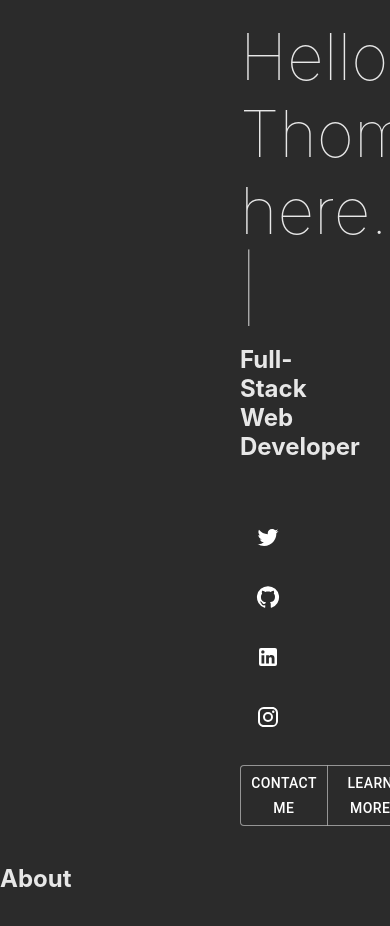
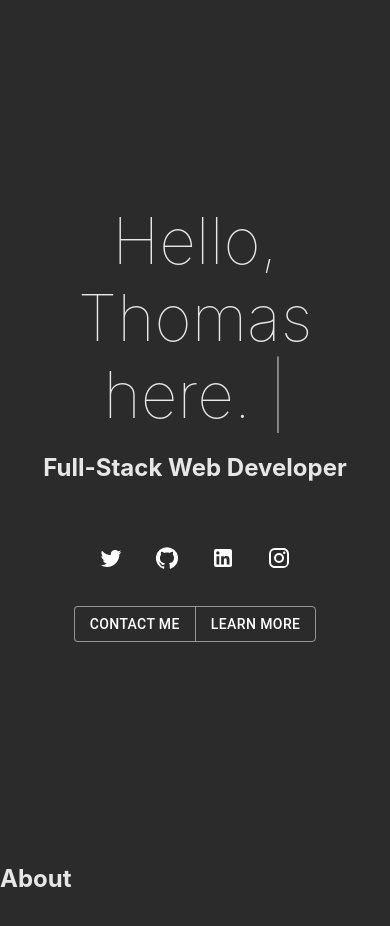
Before and after one commit to barksploit/portfolio-react, a React (Create React App) app: page / in a window 390 px wide. Shown: the top 926 px of the page. Built offline with nearby package versions, Linux system fonts and the light colour scheme.

Commit message:
Implement 2 column grid for intro section component and add media query breakpoint for mobile

```diff
--- a/src/components/intro.js
+++ b/src/components/intro.js
@@ -69,7 +69,7 @@ export default function Intro() {
                         <Button>Contact me</Button>
                         <Button>Learn more</Button>
                     </ButtonGroup></ThemeProvider>
-            </div >
+            </div>
         </section >
     );
 }
--- a/src/styles/intro.scss
+++ b/src/styles/intro.scss
@@ -2,7 +2,8 @@
 
 #intro {
     height: 100vh;
-    display: flex;
+    display: grid;
+    grid-template-columns: repeat(2, 1fr);
     padding-left: 15rem;
     background-color: $bgcolor;
     align-items: center;
@@ -21,7 +22,7 @@
     }
 
     .intro-content-wrapper {
-        max-width: 25%;
+        grid-column: 1 / 1;
     }
 
     .intro-social-media-links {
@@ -39,3 +40,11 @@
     }
 
 }
+
+@media (max-width: 1024px) {
+    #intro {
+        grid-template-columns: 1fr;
+        padding-left: 0;
+        text-align: center;
+    }
+}
```
